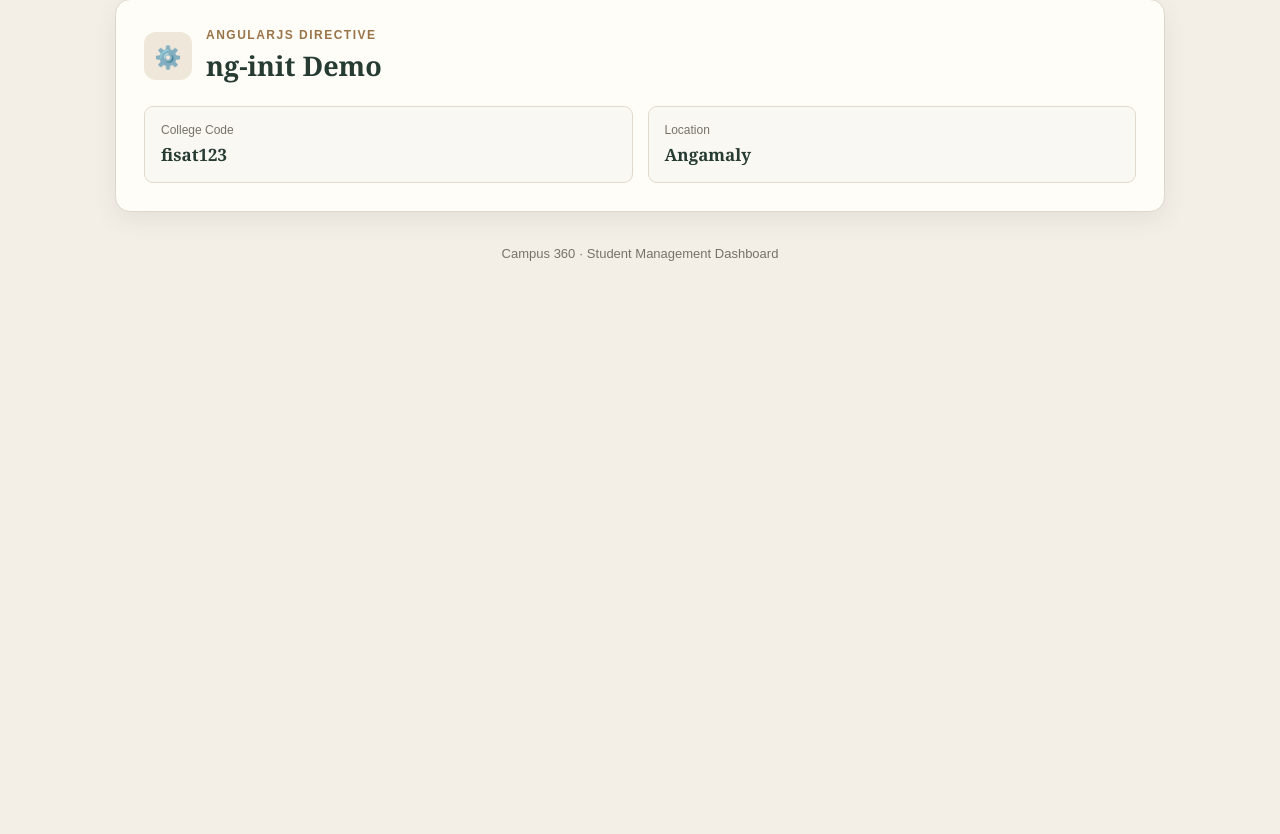
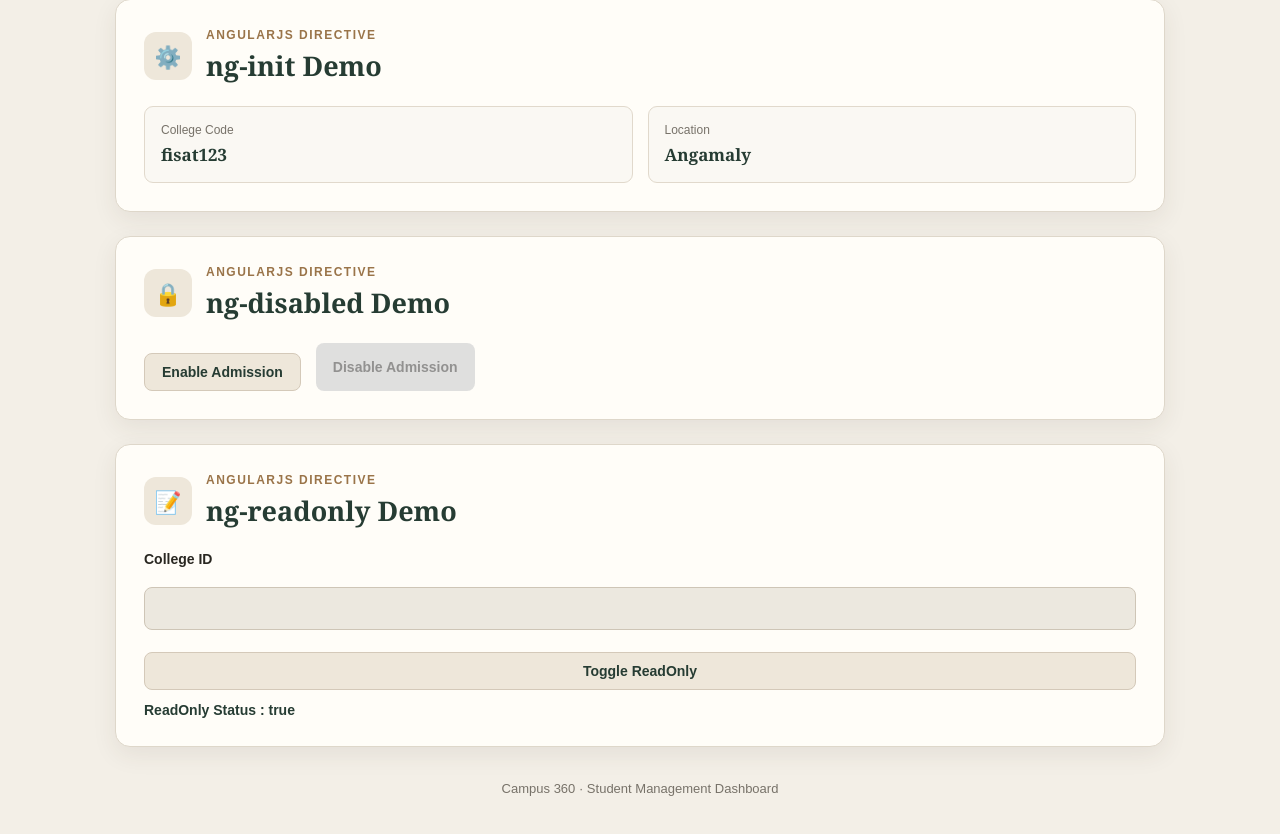
Before and after one commit to Ash-exwo/campus360-angular-app, a website: page index.html in a window 1280 px wide. Shown: the part 1953-2787 px from the top of the page. Before the commit the page ends 2264 px from the top, so only its background shows below. Drawn offline with nearby package versions, Linux system fonts and the light colour scheme.

Commit message:
campus360 v3

```diff
--- a/Notes.txt
+++ b/Notes.txt
@@ -539,6 +539,8 @@ eg: https://www.tooplate.com/live/2167_orbital
 
 7. https://labs.google/fx/tools/flow - video generation
 
+8. https://playground.tensorflow.org/#activation=tanh&batchSize=10&dataset=circle&regDataset=reg-plane&learningRate=0.03&regularizationRate=0&noise=0&networkShape=4,2&seed=0.79053&showTestData=false&discretize=false&percTrainData=50&x=true&y=true&xTimesY=false&xSquared=false&ySquared=false&cosX=false&sinX=false&cosY=false&sinY=false&collectStats=false&problem=classification&initZero=false&hideText=false - AI Model production
+
 
 The AngularJS concepts are still clearly separated:
 
--- a/css/style.css
+++ b/css/style.css
@@ -502,3 +502,57 @@ footer {
         width: 100%;
     }
 }
+
+/* ------------------------------
+   NG-DISABLED
+------------------------------ */
+
+.disable-box{
+    display: flex;
+    gap: 15px;
+    margin-top: 15px;
+}
+
+.primary-button:disabled{
+    background: #d8d8d8;
+    color: #777;
+    cursor: not-allowed;
+    opacity: .8;
+    transform: none;
+}
+
+.primary-button:disabled:hover{
+    background: #d8d8d8;
+}
+
+@media screen and (max-width:600px){
+
+    .disable-box{
+        flex-direction: column;
+    }
+
+}
+
+/* ------------------------------
+   NG-READONLY
+------------------------------ */
+
+.readonly-box{
+    display: flex;
+    flex-direction: column;
+    gap: 12px;
+    margin-top: 15px;
+}
+
+.readonly-status{
+    font-family: Arial, Helvetica, sans-serif;
+    font-size: 14px;
+    font-weight: bold;
+    color: #263c33;
+}
+
+input[readonly]{
+    background-color: #ece8df;
+    color: #777;
+    cursor: not-allowed;
+}
--- a/index.html
+++ b/index.html
@@ -4,10 +4,7 @@
 <head>
     <meta charset="UTF-8">
 
-    <meta
-        name="viewport"
-        content="width=device-width, initial-scale=1.0"
-    >
+    <meta name="viewport" content="width=device-width, initial-scale=1.0">
 
     <title>Student Management App</title>
 
@@ -54,12 +51,7 @@
                     College Name
                 </label>
 
-                <input
-                    type="text"
-                    id="collegeName"
-                    ng-model="collegename"
-                    placeholder="Enter college name"
-                >
+                <input type="text" id="collegeName" ng-model="collegename" placeholder="Enter college name">
             </div>
 
         </section>
@@ -87,27 +79,17 @@
                         Student Count
                     </label>
 
-                    <input
-                        type="number"
-                        id="studentCount"
-                        ng-model="totalStudents"
-                    >
+                    <input type="number" id="studentCount" ng-model="totalStudents">
                 </div>
 
-                <h4
-                    class="status-message"
-                    ng-class="{
+                <h4 class="status-message" ng-class="{
                         'green': totalStudents > 1000,
                         'red': totalStudents <= 1000
-                    }"
-                >
+                    }">
                     Total Students: {{totalStudents}}
                 </h4>
 
-                <button
-                    type="button"
-                    ng-click="addstudent()"
-                >
+                <button type="button" ng-click="addstudent()">
                     + Add Student
                 </button>
 
@@ -133,21 +115,14 @@
                         Faculty Count
                     </label>
 
-                    <input
-                        type="number"
-                        id="facultyCount"
-                        ng-model="totalFaculty"
-                    >
+                    <input type="number" id="facultyCount" ng-model="totalFaculty">
                 </div>
 
                 <h4 class="status-message blueviolet">
                     Total Faculty: {{totalFaculty}}
                 </h4>
 
-                <button
-                    type="button"
-                    ng-click="addfaculty()"
-                >
+                <button type="button" ng-click="addfaculty()">
                     + Add Faculty
                 </button>
 
@@ -170,18 +145,11 @@
                 </span>
             </div>
 
-            <button
-                type="button"
-                class="secondary-button"
-                ng-click="showstudents = !showstudents"
-            >
+            <button type="button" class="secondary-button" ng-click="showstudents = !showstudents">
                 {{showstudents ? 'Hide Students' : 'Show Students'}}
             </button>
 
-            <ul
-                class="student-list"
-                ng-show="showstudents"
-            >
+            <ul class="student-list" ng-show="showstudents">
                 <li ng-repeat="student in students">
 
                     <span class="student-avatar">
@@ -260,11 +228,8 @@
                     Department
                 </label>
 
-                <select
-                    id="department"
-                    ng-model="selectedDepartments"
-                    ng-options="department for department in departments"
-                >
+                <select id="department" ng-model="selectedDepartments"
+                    ng-options="department for department in departments">
                     <option value="">
                         Select a department
                     </option>
@@ -291,10 +256,7 @@
                 </div>
             </div>
 
-            <div
-                class="department-info"
-                ng-switch="selectedDepartments"
-            >
+            <div class="department-info" ng-switch="selectedDepartments">
 
                 <div ng-switch-when="MCA">
                     <h3>Master of Computer Applications</h3>
@@ -364,10 +326,7 @@
                 </div>
             </div>
 
-            <div
-                class="init-details"
-                ng-init="collegecode = 'fisat123'; location = 'Angamaly'"
-            >
+            <div class="init-details" ng-init="collegecode = 'fisat123'; location = 'Angamaly'">
                 <div>
                     <span>College Code</span>
                     <strong>{{collegecode}}</strong>
@@ -382,6 +341,62 @@
         </section>
 
 
+        <!-- NG-DISABLED DEMO -->
+        <section class="card">
+
+            <div class="section-heading">
+                <span class="section-icon">🔒</span>
+
+                <div>
+                    <p class="section-label">AngularJS Directive</p>
+                    <h2>ng-disabled Demo</h2>
+                </div>
+            </div>
+
+            <div class="disable-box">
+
+                <button class="secondary-button" ng-click="allowAdmission()">
+                    Enable Admission
+                </button>
+
+                <button class="primary-button" ng-disabled="isDisabled">
+                    Disable Admission
+                </button>
+
+            </div>
+
+        </section>
+
+        <!-- NG-READONLY DEMO -->
+        <section class="card">
+
+            <div class="section-heading">
+                <span class="section-icon">📝</span>
+
+                <div>
+                    <p class="section-label">AngularJS Directive</p>
+                    <h2>ng-readonly Demo</h2>
+                </div>
+            </div>
+
+            <div class="readonly-box">
+
+                <label for="collegeId">College ID</label>
+
+                <input type="text" id="collegeId" ng-model="collegeId" ng-readonly="isReadOnly">
+
+                <button class="secondary-button" ng-click="toggleReadOnly()">
+                    Toggle ReadOnly
+                </button>
+
+                <p class="readonly-status">
+                    ReadOnly Status : {{isReadOnly}}
+                </p>
+
+            </div>
+
+        </section>
+
         <footer>
             <p>
                 Campus 360 · Student Management Dashboard
--- a/js/app.js
+++ b/js/app.js
@@ -29,10 +29,23 @@ app.controller("dashboardcontroller", function ($scope) {
         "BBA"
     ];
 
-    // Initial selected department
     $scope.selectedDepartments = "MCA";
 
-    // Hide student list initially
+    // ng-disabled Demo
+    $scope.isDisabled = true;
+
+    $scope.allowAdmission = function () {
+        $scope.isDisabled = false;
+    };
+
+    $scope.isReadOnly = true;
+
+    $scope.toggleReadOnly = function () {
+        $scope.isReadOnly = !$scope.isReadOnly;
+    };
+
+
+    // Hide Student List Initially
     $scope.showstudents = false;
 
     // Add Student
```
